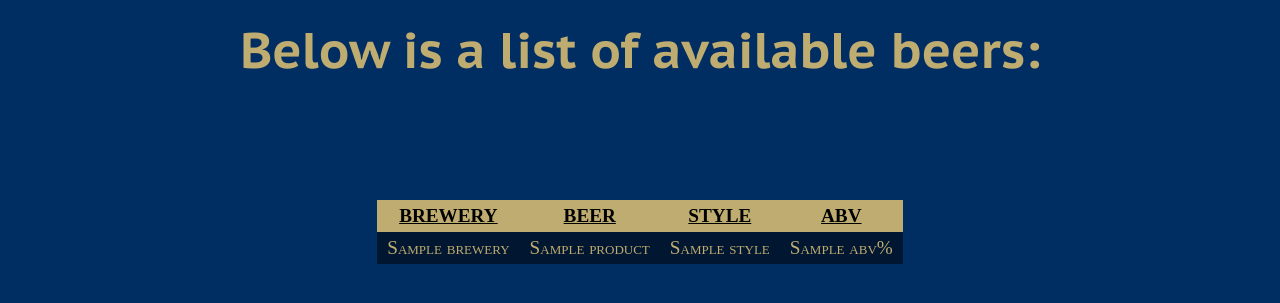
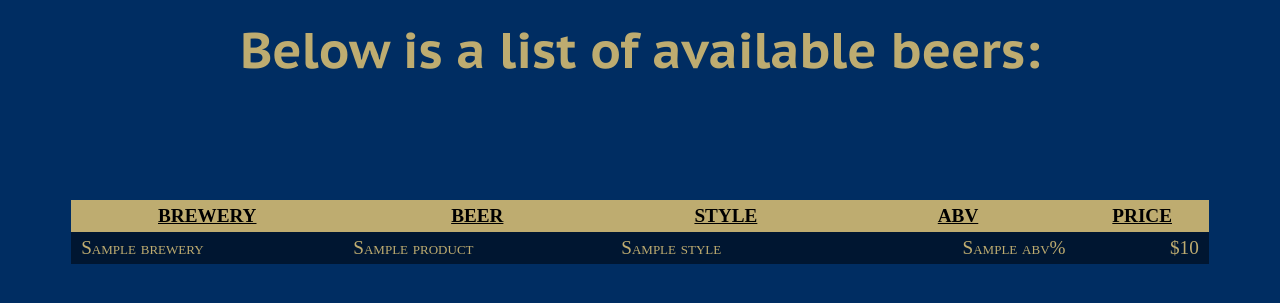
Before and after one commit to beerweb/beerweb, a Python web app: template templates/beer.html in a window 1280 px wide. Shown: the part 265-568 px from the top of the page. Run offline with Jinja, Linux system fonts and the light colour scheme; the template is opened without the code that fills it: most values are stand-ins (such as "Sample title", 1, 10 or a date in 2020).

Commit message:
Added PRICE to the beer table. Also made the beer table 90% of the width of the page so that it renders nicely within mobile devices. This should use an @media tag but for now this will do!

```diff
--- a/templates/beer.html
+++ b/templates/beer.html
@@ -7,6 +7,7 @@
 				color: #beac70;
 				font-size:1.2em;
 				margin:0 auto;
+				min-width: 90%;
 			}
 			#tblBeers th {
 				padding: 5px;
@@ -38,6 +39,9 @@
 			#tblBeers td:nth-child(4) {
 			    text-align: right;
 			}
+			#tblBeers td:nth-child(5) {
+			    text-align: right;
+			}
 		</style>
 	</head>
 
@@ -48,12 +52,13 @@
 
 		<p>Below is a list of available beers:<br><br></p>
 		{% if beers %}
-			<table id="tblBeers">
+			<table id="tblBeers" cellspacing="0">
 				<tr>
 					<th><a href='beerbrewery'>BREWERY</th>
 					<th><a href='beername'>BEER</th>
 					<th><a href='beerstyle'>STYLE</th>
 					<th><a href='beerabv'>ABV</th>
+					<th><a href='beerprice'>PRICE</th>
 				</tr>
 			{% for beer in beers %}
 			<tr>
@@ -61,6 +66,7 @@
 				<td>{{ beer.product }}</td>
 				<td>{{ beer.style }}</td>
 				<td>{{ beer.abv }}%</td>
+				<td>${{ beer.price }}</td>
 			</tr>
 			{% endfor %}
 			</table>
```
Also changed, not shown: beers.py (+16 -8 lines), main.py (+10 -1 lines).
